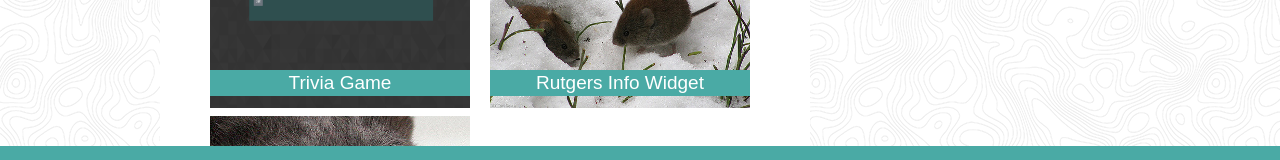
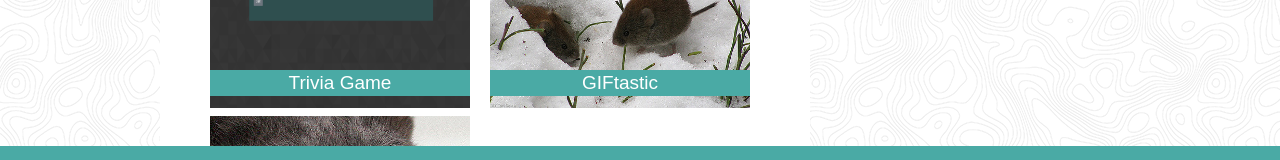
Before and after one commit to Boursler/Responsive-Portfolio, a plain HTML site: page portfolio.html in a window 1280 px wide. Shown: the part 564-724 px from the top of the page. Drawn offline with Linux system fonts and the light colour scheme.

Commit message:
New project

```diff
--- a/portfolio.html
+++ b/portfolio.html
@@ -43,7 +43,7 @@
 				</div>
 				<div class="galleryposition">
 					<img class="gallerypic" src="assets/images/3336373804_a77deed8f6_z.jpg">
-					<a class="gallerylabels" href="#">Rutgers Info Widget</a>
+					<a class="gallerylabels" href="https://boursler.github.io/GIFtastic/">GIFtastic</a>
 				</div>
 				<div class="galleryposition">
 					<img class="gallerypic" src="assets/images/537705502_36c751e32b_z.jpg">
```
